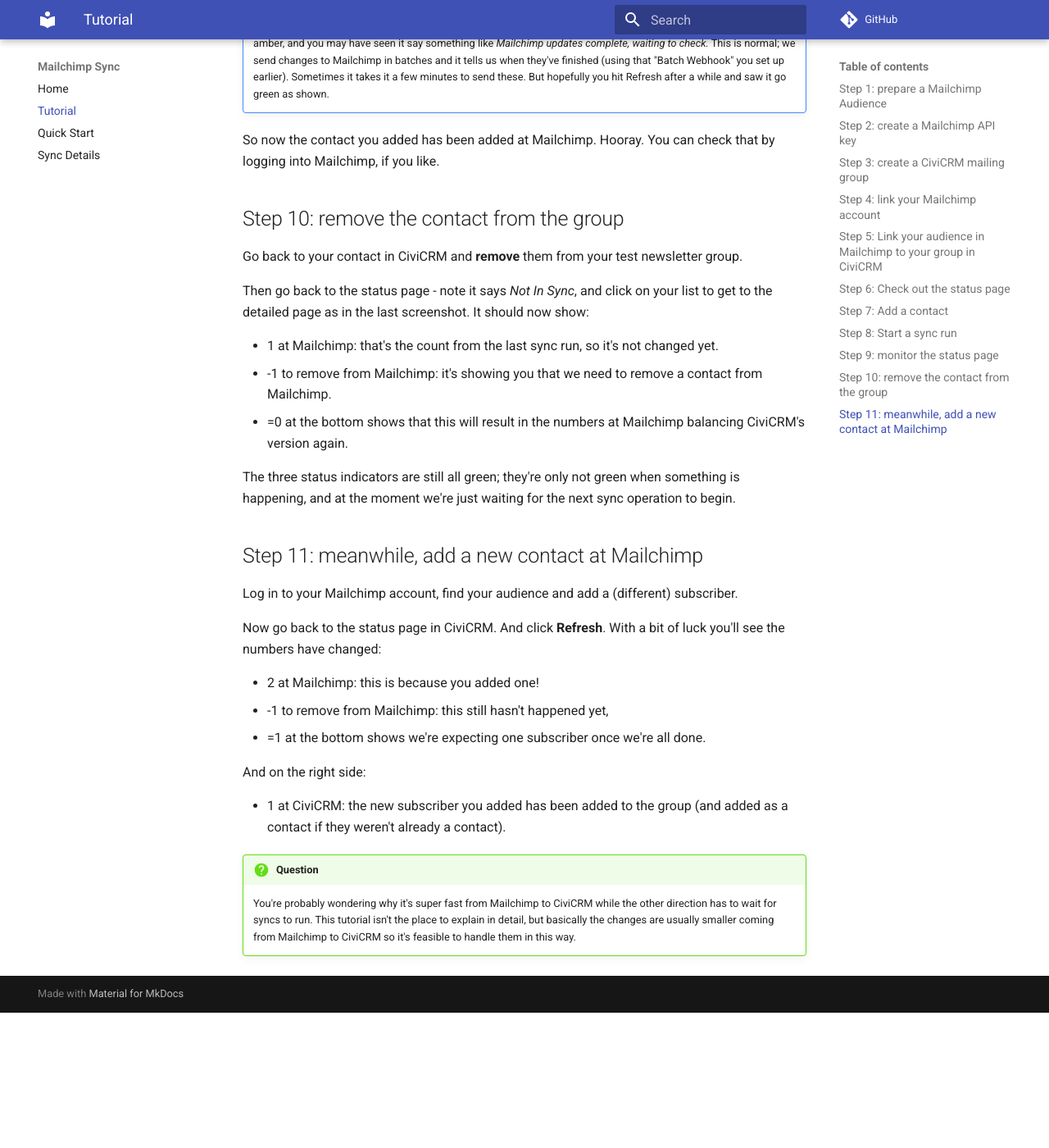
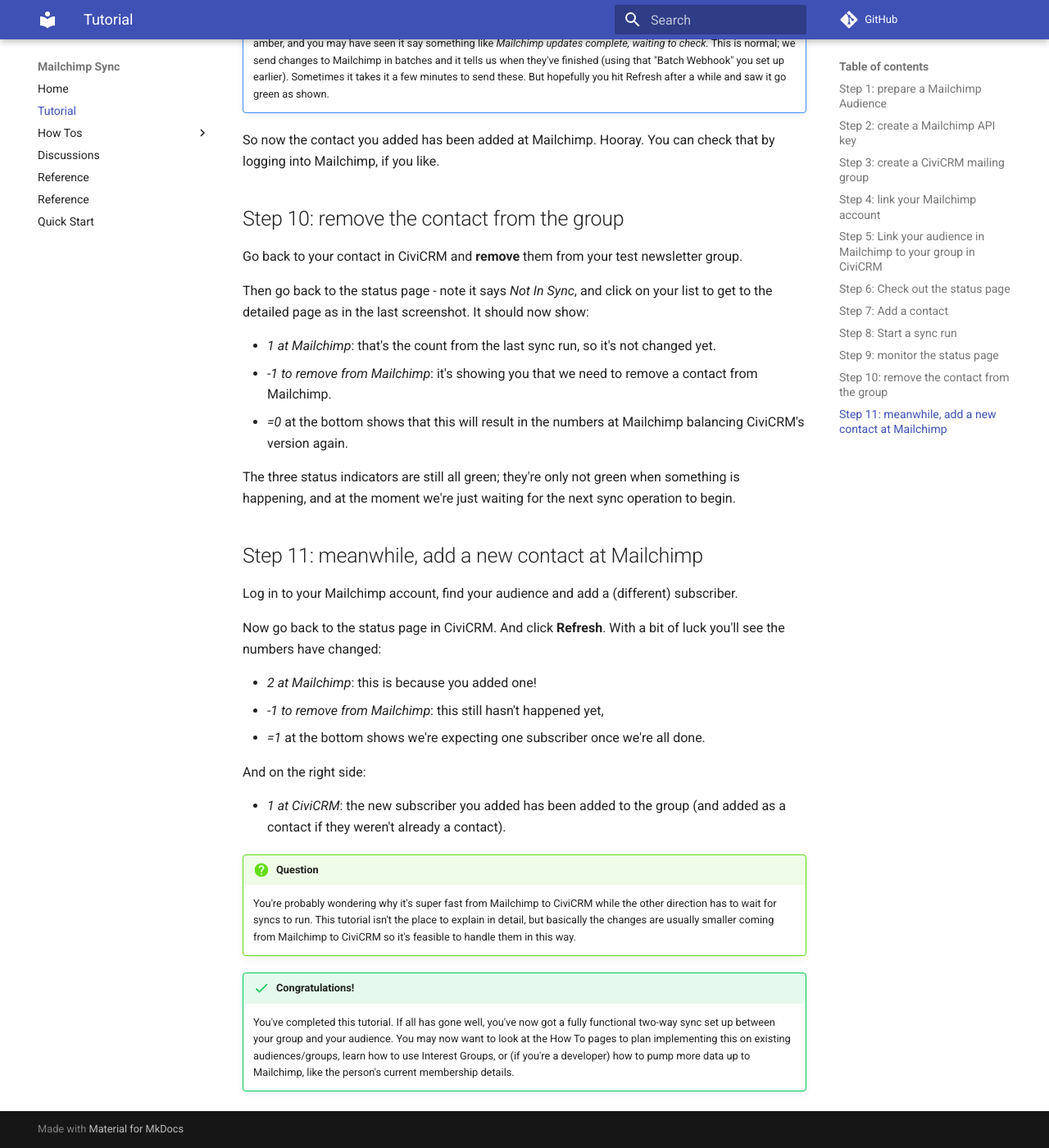
Before and after one commit to artfulrobot/mailchimpsync, an MkDocs documentation site: the page built from docs/tutorial.md, in a window 1280 px wide and 1400 px high, scrolled down 5303 px. Shown: the whole window at 82% size. Built offline with MkDocs 1.6.1 and Material for MkDocs 9.7.7, drawn with Linux system fonts in a browser that asks for light colours; comment, search, counter and statistics services are not loaded; old or Windows-style settings are respelled for this version of MkDocs; before the commit the page ends 6538 px from its top, so only the background shows below that.

Commit message:
docs update

```diff
--- a/docs/tutorial.md
+++ b/docs/tutorial.md
@@ -30,14 +30,14 @@ I'm calling mine *Rich's test newsletter recipients*. Remember to tick the **Mai
 
 Visit **Administer » System Settings » Configure Mailchimp Sync**.
 
-![screenshot](./config-screen-blank.png)
+![screenshot](./images/config-screen-blank.png)
 
 Click ❶ **Add new account** and enter your Mailchimp API Key and
 click **Save Account**.
 
 There will be a pause while information is fetched from Mailchimp. If your API key was entered correctly, you should see something like this:
 
-![screenshot](./config-adding-account.png)
+![screenshot](./images/config-adding-account.png)
 
 There's a warning about a missing "Batch webhook". Fix this by clicking the **Add webhook** link and after a pause the screen should update to say: "Batch webhook correctly registered".
 
@@ -49,11 +49,11 @@ Click the **Add new subscription sync** link.
 
 Choose your Mailchimp account, Mailchimp audience and CiviCRM group from the drop-downs. Again, you'll see a warning about a missing webhook, and again just click the **Create webhook** link and it should now all be ready like this:
 
-![screenshot](./config-link-list.png)
+![screenshot](./images/config-link-list.png)
 
 Click **Save** to save your configuration and you should now see something like this:
 
-![screenshot](./config-tutorial-complete.png)
+![screenshot](./images/config-tutorial-complete.png)
 
 
 !!! success "Congratulations!"
@@ -64,7 +64,7 @@ Click **Save** to save your configuration and you should now see something like
 
 Visit **Mailings » Mailchimp Sync Status**. It should show your sync connection as Not In Sync because no sync has been run yet:
 
-![screenshot](status-tutorial-1.png)
+![screenshot](./images/status-tutorial-1.png)
 
 !!! note
     If yours says *In Sync* instead of *Not In Sync*, don't worry, that's fine, it means your scheduled job has just run and so it's now in sync.
@@ -92,7 +92,7 @@ Normally the sync runs hourly, but that's going to make the tutorial take quite
 
 Navigate back to the status page at **Mailings » Mailchimp sync status**. This time, click the name of your list to see some extra details like this:
 
-![screenshot](./status-tutorial-2.png)
+![screenshot](./images/status-tutorial-2.png)
 
 The sync process goes through many steps, so when you first get here it might not have reached In Sync status yet. You can keep hitting the **Refresh** button if you like, you should get to a screen like the above.
 
@@ -111,9 +111,9 @@ Go back to your contact in CiviCRM and **remove** them from your test newsletter
 
 Then go back to the status page - note it says *Not In Sync*, and click on your list to get to the detailed page as in the last screenshot. It should now show:
 
-- 1 at Mailchimp: that's the count from the last sync run, so it's not changed yet.
-- -1 to remove from Mailchimp: it's showing you that we need to remove a contact from Mailchimp.
-- =0 at the bottom shows that this will result in the numbers at Mailchimp balancing CiviCRM's version again.
+- *1 at Mailchimp*: that's the count from the last sync run, so it's not changed yet.
+- *-1 to remove from Mailchimp*: it's showing you that we need to remove a contact from Mailchimp.
+- *=0* at the bottom shows that this will result in the numbers at Mailchimp balancing CiviCRM's version again.
 
 The three status indicators are still all green; they're only not green when something is happening, and at the moment we're just waiting for the next sync operation to begin.
 
@@ -123,13 +123,16 @@ Log in to your Mailchimp account, find your audience and add a (different) subsc
 
 Now go back to the status page in CiviCRM. And click **Refresh**. With a bit of luck you'll see the numbers have changed:
 
-- 2 at Mailchimp: this is because you added one!
-- -1 to remove from Mailchimp: this still hasn't happened yet,
-- =1 at the bottom shows we're expecting one subscriber once we're all done.
+- *2 at Mailchimp*: this is because you added one!
+- *-1 to remove from Mailchimp*: this still hasn't happened yet,
+- *=1* at the bottom shows we're expecting one subscriber once we're all done.
 
 And on the right side:
 
-- 1 at CiviCRM: the new subscriber you added has been added to the group (and added as a contact if they weren't already a contact).
+- *1 at CiviCRM*: the new subscriber you added has been added to the group (and added as a contact if they weren't already a contact).
 
 !!! question
     You're probably wondering why it's super fast from Mailchimp to CiviCRM while the other direction has to wait for syncs to run. This tutorial isn't the place to explain in detail, but basically the changes are usually smaller coming from Mailchimp to CiviCRM so it's feasible to handle them in this way.
+
+!!! success "Congratulations!"
+    You've completed this tutorial. If all has gone well, you've now got a fully functional two-way sync set up between your group and your audience. You may now want to look at the How To pages to plan implementing this on existing audiences/groups, learn how to use Interest Groups, or (if you're a developer) how to pump more data up to Mailchimp, like the person's current membership details.
--- a/mkdocs.yml
+++ b/mkdocs.yml
@@ -5,8 +5,13 @@ theme: material
 pages:
 - Home: index.md
 - Tutorial: tutorial.md
+- How Tos:
+    - 'How to sync an existing audience': howto/sync-existing.md
+    - 'How to run a sync': howto/run-sync.md
+- Discussions: discussion/index.md
+- Reference: reference/index.md
+- Reference: reference/sync-detail.md
 - Quick Start: quick-start.md
-- Sync Details: sync-detail.md
 
 markdown_extensions:
   - attr_list
```
Also changed, not shown: docs/discussion/index.md (added, +1 -0 lines), docs/howto/index.md (added, +3 -0 lines), docs/howto/run-sync.md (added, +46 -0 lines), docs/howto/sync-existing.md (added, +45 -0 lines), docs/reference/index.md (added, +1 -0 lines), docs/images/config-adding-account.png (renamed from docs/config-adding-account.png), docs/images/config-audience.png (renamed from docs/config-audience.png), docs/images/config-link-list.png (renamed from docs/config-link-list.png), docs/images/config-screen-blank.png (renamed from docs/config-screen-blank.png), docs/images/config-tutorial-complete.png (renamed from docs/config-tutorial-complete.png), docs/images/status-detail.png (renamed from docs/status-detail.png), docs/images/status-tutorial-1.png (renamed from docs/status-tutorial-1.png), docs/images/status-tutorial-2.png (renamed from docs/status-tutorial-2.png), docs/images/sync-status-initial.png (renamed from docs/sync-status-initial.png), 1 more files.
